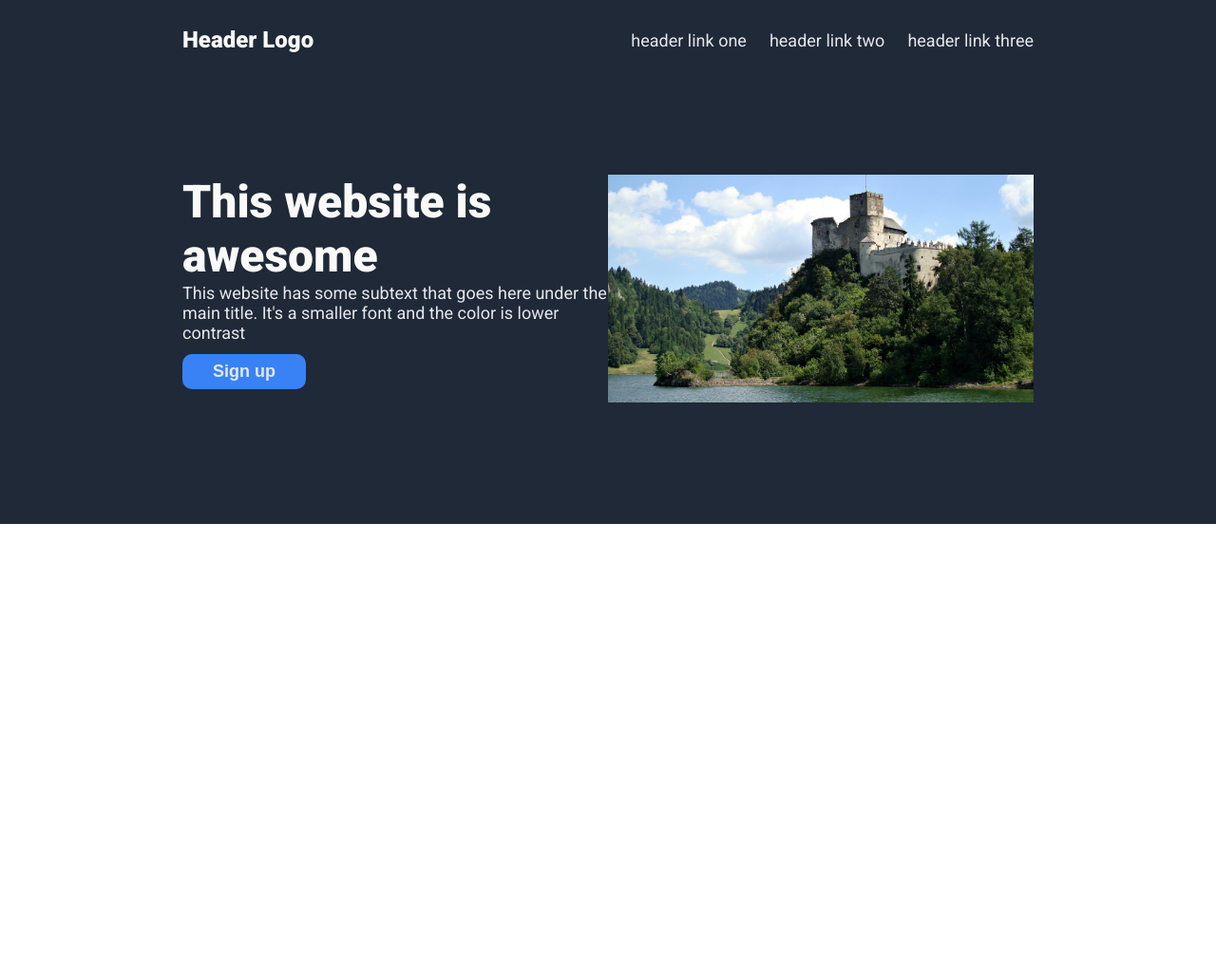
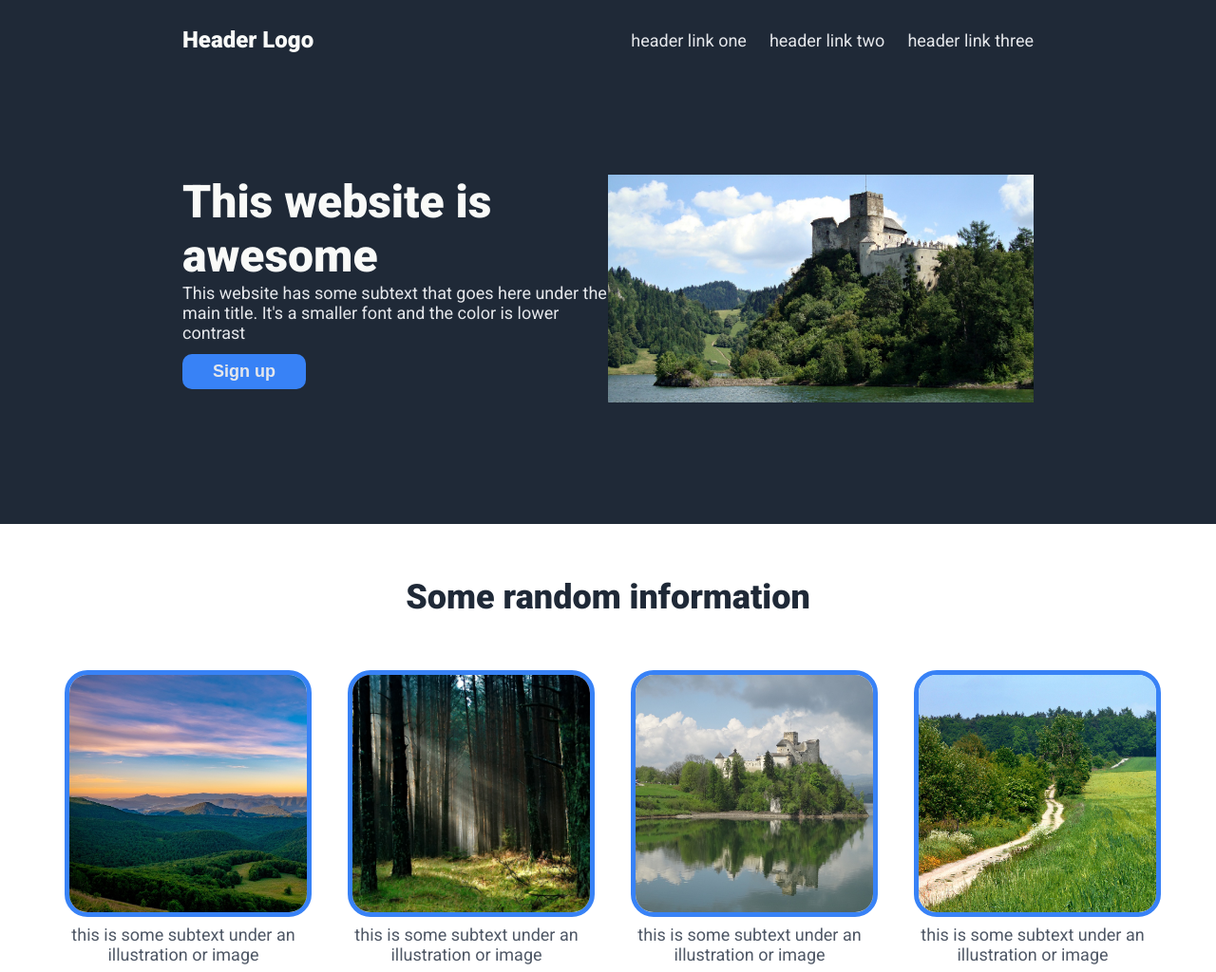
Before and after one commit to nietymon/landing-page, a plain HTML site: page index.html in a window 1280 px wide. Shown: the whole page at 95% size. Before the commit the page ends 800 px from the top, so only its background shows below. Drawn offline with Linux system fonts and the light colour scheme; files whose address does not match are found by name.

Commit message:
Add info section

```diff
--- a/index.html
+++ b/index.html
@@ -25,9 +25,40 @@
             <button class="signup">Sign up</button>
         </div>
         <div class="img">
-            <img src="/home/nietymon/repos/landing-page/img/img1.jpg" alt="landscape with castle">
+            <img src="./img/img1.jpg" alt="landscape with castle">
         </div>
     </div>
 
+    <div class="info">
+        <h2>Some random information</h2>
+        <div class="items">
+            <div class="item">
+                <div class="itemimg">
+                    <img src="./img/item-img1.jpg" alt="landscape mountains">
+                </div>
+                <p>this is some subtext under an illustration or image</p>
+            </div>
+            <div class="item">
+                <div class="itemimg">
+                    <img src="./img/item-img2.jpg" alt="forest in the morning">
+                </div>
+                <p>this is some subtext under an illustration or image</p>
+            </div>
+            <div class="item">
+                <div class="itemimg">
+                    <img src="./img/item-img3.jpg" alt="polish castle next to the lake">
+                </div>
+                <p>this is some subtext under an illustration or image</p>
+            </div>
+            <div class="item">
+                <div class="itemimg">
+                    <img src="./img/item-img4.jpg" alt="polish fields landscape">
+                </div>
+                <p>this is some subtext under an illustration or image</p>
+            </div>
+        </div>
+    </div>
+
+
 </body>
 </html>
--- a/style.css
+++ b/style.css
@@ -81,11 +81,60 @@ body {
     margin: -20px auto 0 auto;
 }
 
+.info {
+    display: flex;
+    flex-direction: column;
+    align-items: center;
+}
+
+.items {
+    display: flex;
+    flex-wrap: wrap;
+    gap: 48px;
+}
+
+.item {
+    display: flex;
+    flex-direction: column;
+    width: 250px;
+    text-align: center;
+}
+
+.item p {
+    color: #4F5866;
+    font-size: 1.125rem;
+    margin-top: 0.5rem;
+    margin-bottom: 0.5rem;
+}
+
+
+.itemimg {
+    border: #3882F6 solid 5px;
+    border-radius: 24px;
+    width: 250px;
+    height: 250px;
+    overflow: hidden;
+}
+
+.item img {
+    width: auto;
+    height: 250px;
+    margin: auto;
+
+}
+
 h1 {
     font-size: 3rem;
     color: #F9FAF8;
     font-weight: 900;
     margin: 0;
+}
+
+h2 {
+    font-size: 2.25rem;
+    color: #1F2937;
+    font-weight: 900;
+    margin: 3.5rem;
 }
 
 p {
```
Also changed, not shown: img/item-img1.jpg (added), img/item-img2.jpg (added), img/item-img3.jpg (added), img/item-img4.jpg (added).
